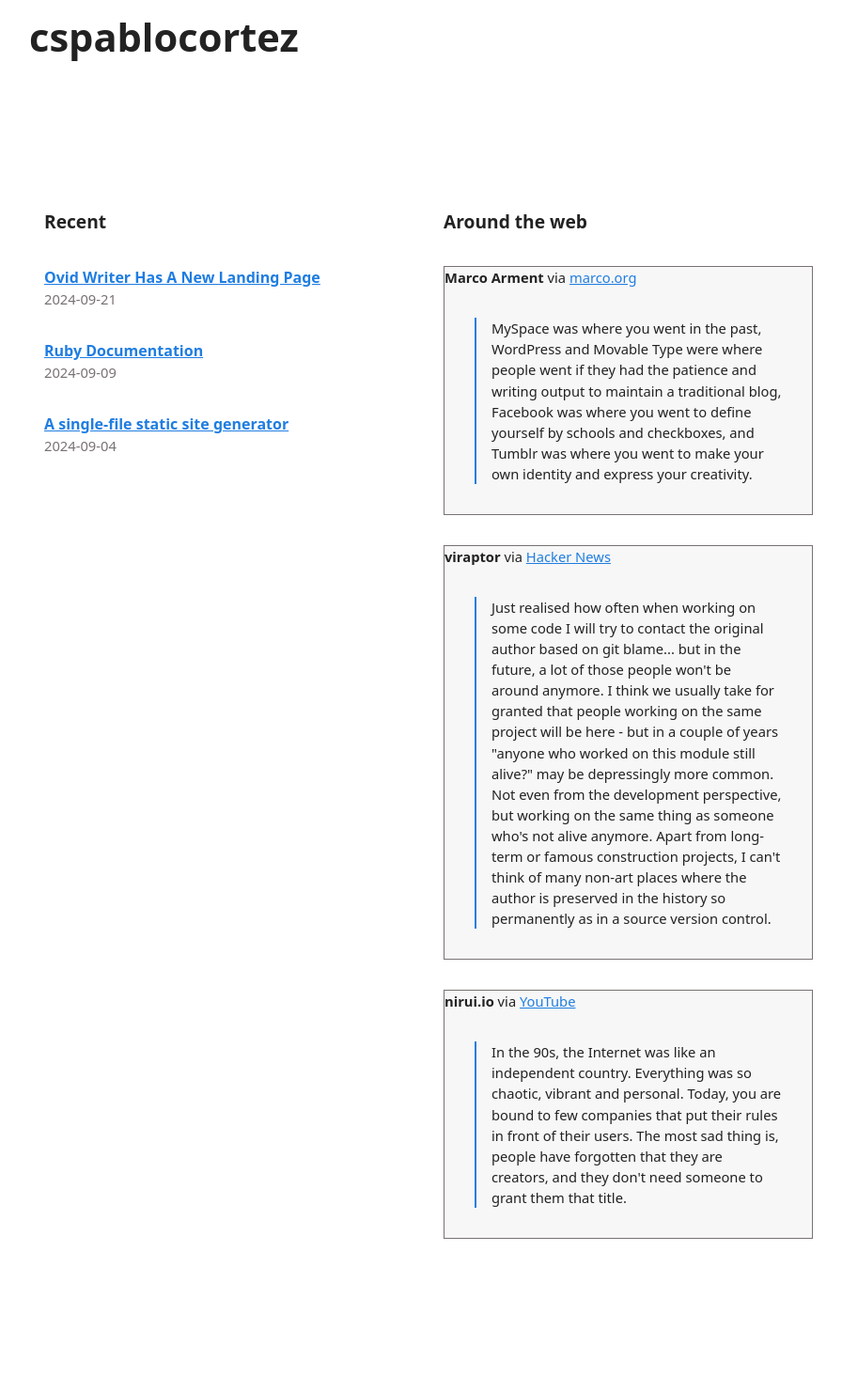
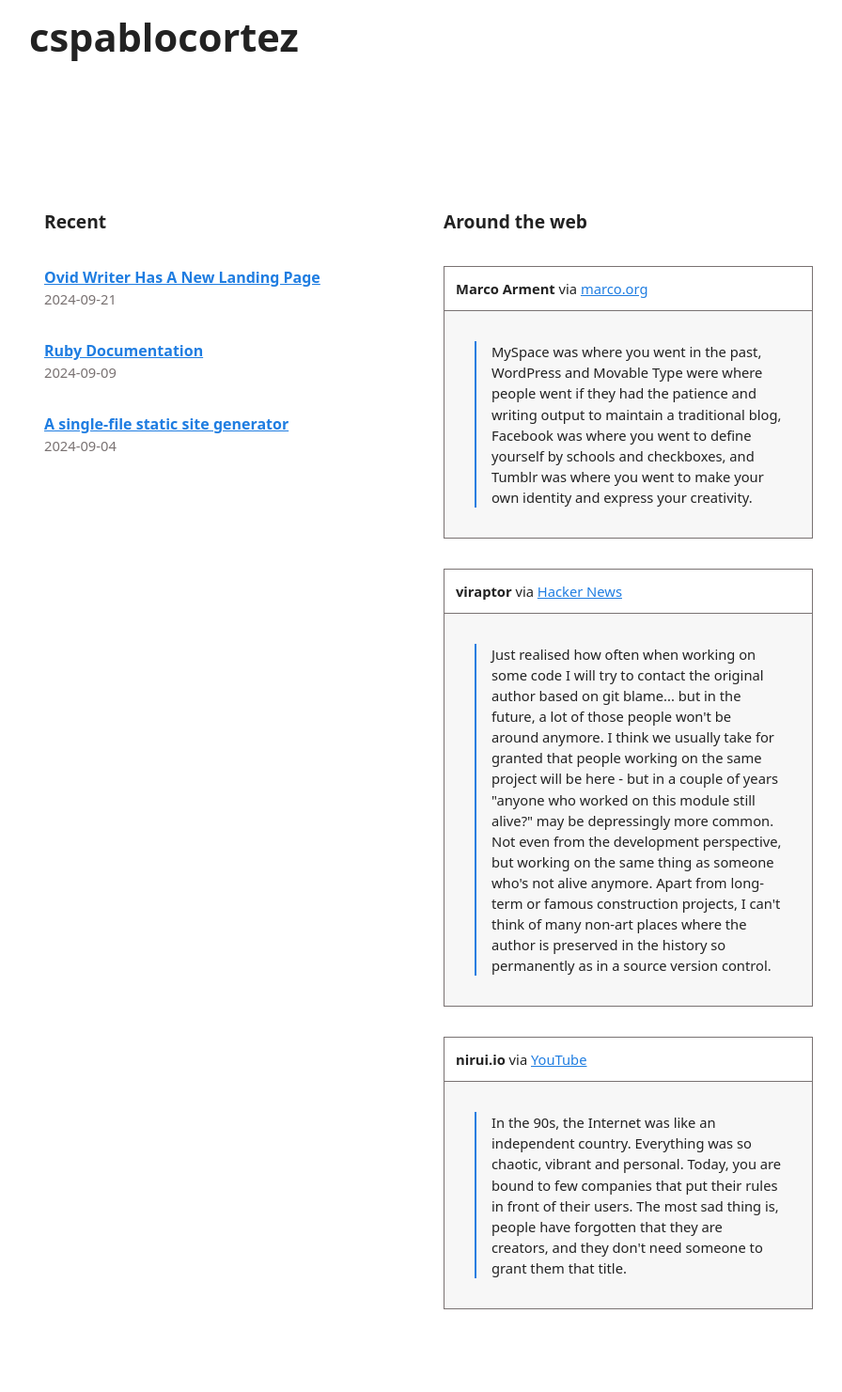
Before and after one commit to cspablocortez/cspablocortez.github.io, a Jekyll site: the page built from index.markdown, in a window 1280 px wide. Shown: the whole page at 94% size, without its empty margins (184-1080 px from the left). Built offline with Jekyll 4.4.1, drawn with Linux system fonts in a browser that asks for light colours; before the commit the page ends 1406 px from its top, so only the background shows below that.

Commit message:
qb byline css fix

```diff
--- a/assets/css/cspablocortez.css
+++ b/assets/css/cspablocortez.css
@@ -176,7 +176,7 @@ details[open] summary {
   color: var(--text-color) !important;
 }
 
-#qb-byline {
+.qb-byline {
   background-color: var(--bg-color);
   padding: 0.75rem;
   border-bottom: 1px solid var(--secondary-color);
```
